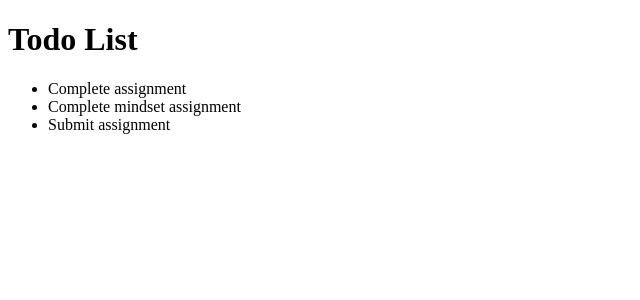
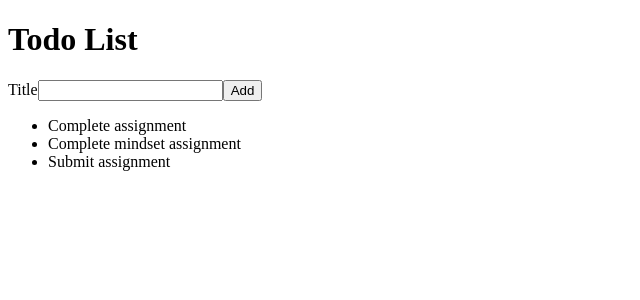
Before and after one commit to AlmiraKoshkina/react-todo, a React (Create React App) app: page / in a window 1280 px wide. Shown: the top 300 px of the page, without its empty margins (0-640 px from the left). Built offline with nearby package versions, Linux system fonts and the light colour scheme; the HTML template or start-up script is replaced by a standard one.

Commit message:
create TodoForm

```diff
--- /dev/null
+++ b/src/AddTodoForm.js
@@ -0,0 +1,12 @@
+import React from 'react';
+let AddTodoForm = () => {
+    return (
+        <form>
+            <label htmlFor='todoTitle'>Title</label>
+            <input id="todoTitle"></input>
+            <button>Add</button>
+        </form>
+    );
+}
+
+export default AddTodoForm;
--- a/src/App.js
+++ b/src/App.js
@@ -1,36 +1,16 @@
 import React from 'react';
-
-const todoList = [
-  {
-    id: 1,
-    title: 'Complete assignment',
-  },
-  {
-    id: 2,
-    title: 'Complete mindset assignment',
-  },
-  {
-    id: 3,
-    title: 'Submit assignment',
-  }
-];
+import TodoList from './TodoList';
+import AddTodoForm from './AddTodoForm';
 
 function App() {
   return (
     <div>
       <h1>Todo List</h1>
-
-      <ul>
-        {todoList.map(function (item) {
-            return <li key={item.id}>
-
-              <span>{item.title}</span>
-
-              </li>;
-          })}
-      </ul>
+      <AddTodoForm />
+      <TodoList />
     </div>
   );
 }
 
+
 export default App;
--- /dev/null
+++ b/src/TodoList.js
@@ -0,0 +1,31 @@
+import React from 'react';
+const todoList = [
+    {
+        id: 1,
+        title: 'Complete assignment',
+    },
+    {
+        id: 2,
+        title: 'Complete mindset assignment',
+    },
+    {
+        id: 3,
+        title: 'Submit assignment',
+    }
+];
+
+let TodoList = () => {
+    return (
+        <ul>
+            {todoList.map(function (item) {
+                return <li key={item.id}>
+
+                    <span>{item.title}</span>
+
+                </li>;
+            })}
+        </ul>
+)
+};
+
+export default TodoList;
```
